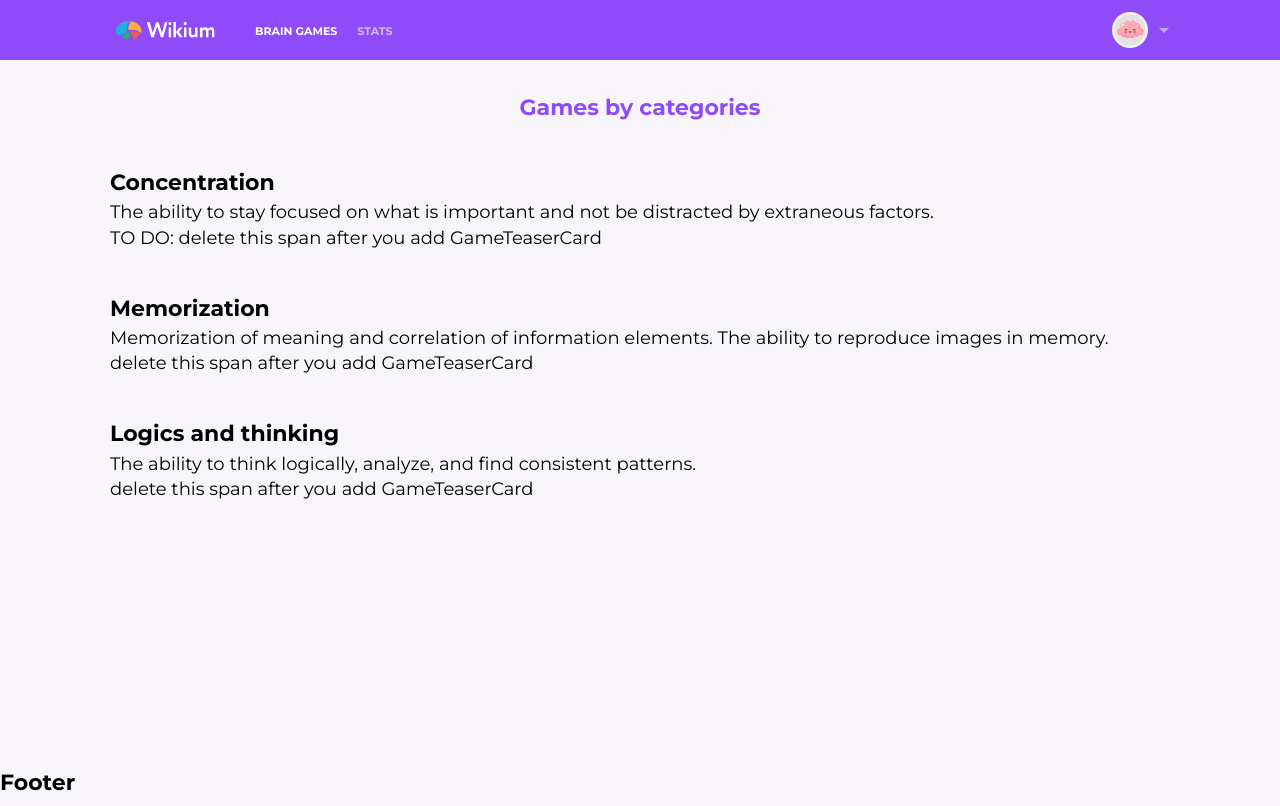
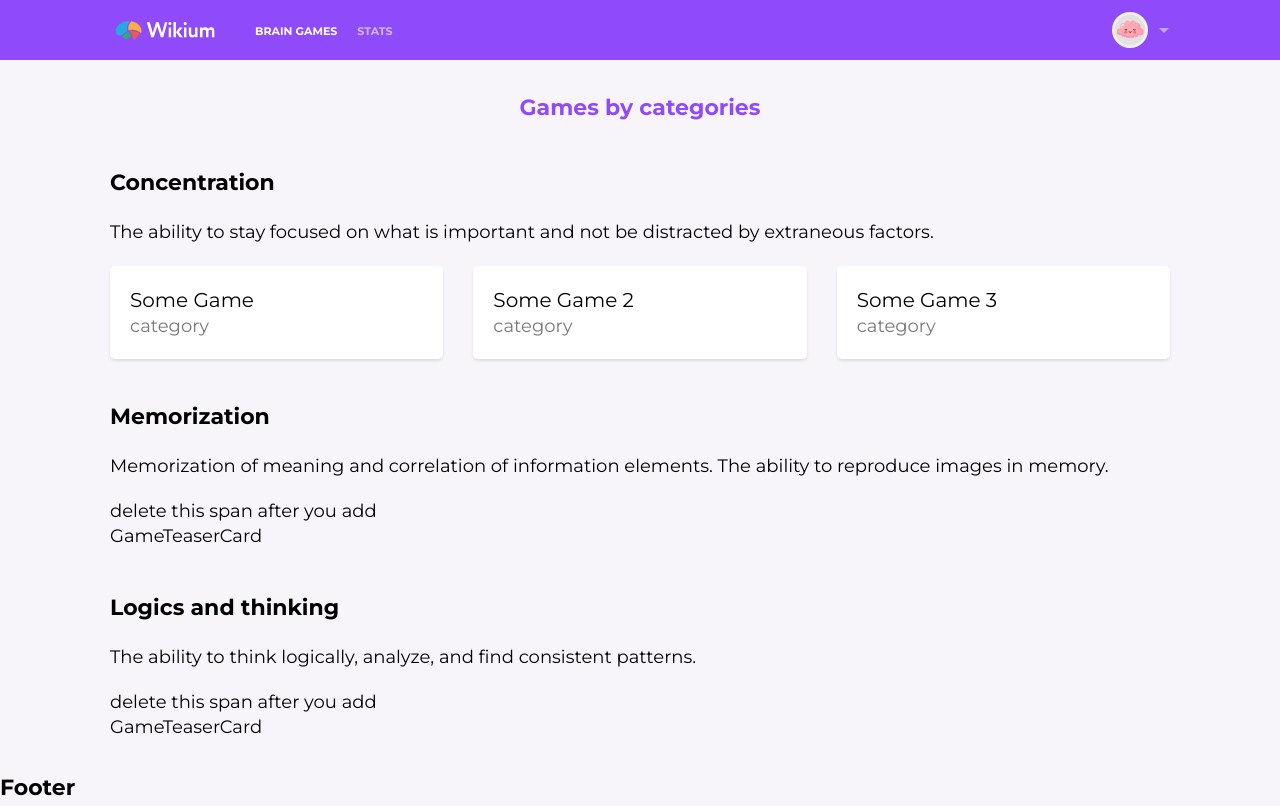
Before and after one commit to Ponomareva-Nina/Wikium-Clone, a React (Create React App) app in the folder client/: page /games in a window 1280 px wide. Built offline with nearby package versions, Linux system fonts and the light colour scheme.

Commit message:
feat: add game teaser card component and styles & update common styles

```diff
--- a/client/src/common.scss
+++ b/client/src/common.scss
@@ -95,7 +95,7 @@ body {
 
 #root {
   scroll-behavior: smooth;
-  height: 100vh;
+  min-height: 100vh;
   @include flex-column($gap: 3rem);
   margin: 0 auto;
 }
--- a/client/src/components/GameCategory/GameCategory.module.scss
+++ b/client/src/components/GameCategory/GameCategory.module.scss
@@ -5,7 +5,13 @@
 }
 
 .games {
+  width: 100%;
   display: grid;
   grid-template-columns: repeat(3, 1fr);
   gap: 3rem;
 }
+
+.category__container {
+  @include flex-column($gap: 2rem);
+  width: 100%;
+}
--- a/client/src/components/GameCategory/GameCategory.tsx
+++ b/client/src/components/GameCategory/GameCategory.tsx
@@ -13,10 +13,10 @@ export const GameCategory: FC<PropsWithChildren<GameCategoryProps>> = ({
   children,
 }) => {
   return (
-    <section>
+    <section className={cn(styles.category__container)}>
       <h2 className={cn(styles.title)}>{title}</h2>
       <p>{description}</p>
-      {children}
+      <div className={cn(styles.games)}>{children}</div>
     </section>
   );
 };
--- /dev/null
+++ b/client/src/components/GameTeaserCard/GameTeaserCard.module.scss
@@ -0,0 +1,25 @@
+@import "../../common.scss";
+
+.card {
+  border: 1px solid red;
+  background-color: var(--bg-popup-color);
+  color: var(--popup-contrast-color);
+  padding: 2rem;
+  border-radius: .5rem;
+  border: none;
+  box-shadow: 0 2px 3px var(--popup-shadow-color);
+  transition: all .5s ease;
+
+  &:hover {
+    box-shadow: 3px 4px 8px var(--popup-shadow-color);
+  }
+}
+
+.title {
+  @include font-main($size: 2rem);
+}
+
+.category {
+  @include font-main();
+  color: var(--auxiliary-color)
+}
--- /dev/null
+++ b/client/src/components/GameTeaserCard/GameTeaserCard.tsx
@@ -0,0 +1,28 @@
+import cn from "classnames";
+import { FC, PropsWithChildren } from "react";
+import { Link } from "react-router-dom";
+import styles from "./GameTeaserCard.module.scss";
+
+interface GameTeaserCardProps {
+  id: number;
+  title: string;
+  category: string;
+}
+
+export const GameTeaserCard: FC<PropsWithChildren<GameTeaserCardProps>> = ({
+  id,
+  title,
+  category,
+  children,
+  ...rest
+}) => {
+  return (
+    <Link to={`/games/${id}`}>
+      <div {...rest} className={cn(styles.card)}>
+        <h3 className={cn(styles.title)}>{title}</h3>
+        <p className={cn(styles.category)}>{category}</p>
+        {children}
+      </div>
+    </Link>
+  );
+};
--- a/client/src/components/NavigationList/NavigationItem/NavigationItem.tsx
+++ b/client/src/components/NavigationList/NavigationItem/NavigationItem.tsx
@@ -1,4 +1,4 @@
-import { NavLink, useMatch } from "react-router-dom";
+import { Link, useMatch } from "react-router-dom";
 import cn from "classnames";
 import { DetailedHTMLProps, FC, LinkHTMLAttributes, PropsWithChildren } from "react";
 import styles from "./NavigationItem.module.scss";
@@ -19,14 +19,14 @@ export const NavigationItem: FC<PropsWithChildren<NavItemProps>> = ({
 
   return (
     <li>
-      <NavLink
+      <Link
         to={to}
         className={cn(styles.nav_item)}
         onClick={onClick}
         style={{ color: match ? "var(--font-secondary-color)" : "" }}
       >
         {children}
-      </NavLink>
+      </Link>
     </li>
   );
 };
--- a/client/src/components/index.ts
+++ b/client/src/components/index.ts
@@ -2,3 +2,4 @@ export { Header } from "./Header/Header";
 export { Footer } from "./Footer/Footer";
 export { UserMenu } from "./UserMenu/UserMenu";
 export { Form } from "./Form/Form";
+export { GameTeaserCard } from "./GameTeaserCard/GameTeaserCard";
--- a/client/src/interfaces/GameTeaserCard.tsx
+++ /dev/null
@@ -1,4 +0,0 @@
-export interface GameTeaserCard {
-  gameId: number;
-  gameImageSrc: string;
-}
--- a/client/src/pages/GamePage/GamePage.module.scss
+++ b/client/src/pages/GamePage/GamePage.module.scss
@@ -1,4 +1,5 @@
 .page {
+  width: 100%;
   display: flex;
   flex-direction: column;
   gap: 4rem;
--- a/client/src/pages/GamePage/GamePage.tsx
+++ b/client/src/pages/GamePage/GamePage.tsx
@@ -2,6 +2,7 @@ import { useTranslation } from "react-i18next";
 import cn from "classnames";
 import { GameCategory } from "../../components/GameCategory/GameCategory";
 import styles from "./GamePage.module.scss";
+import { GameTeaserCard } from "../../components";
 
 export const GamePage = () => {
   const { t } = useTranslation();
@@ -13,7 +14,9 @@ export const GamePage = () => {
         title={t("gamePage.concentrationTitle")}
         description={t("gamePage.concentrationDescription")}
       >
-        <span>TO DO: delete this span after you add GameTeaserCard</span>
+        <GameTeaserCard id={0} title="Some Game" category="category" />
+        <GameTeaserCard id={1} title="Some Game 2" category="category" />
+        <GameTeaserCard id={2} title="Some Game 3" category="category" />
       </GameCategory>
 
       <GameCategory title={t("gamePage.memoryTitle")} description={t("gamePage.memoryDescription")}>
```
